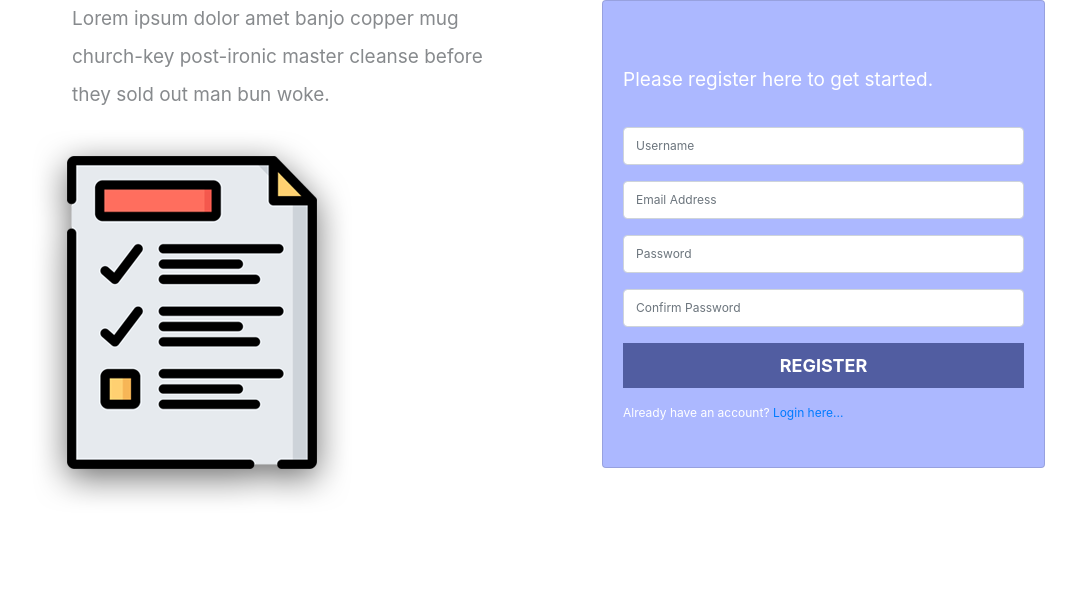
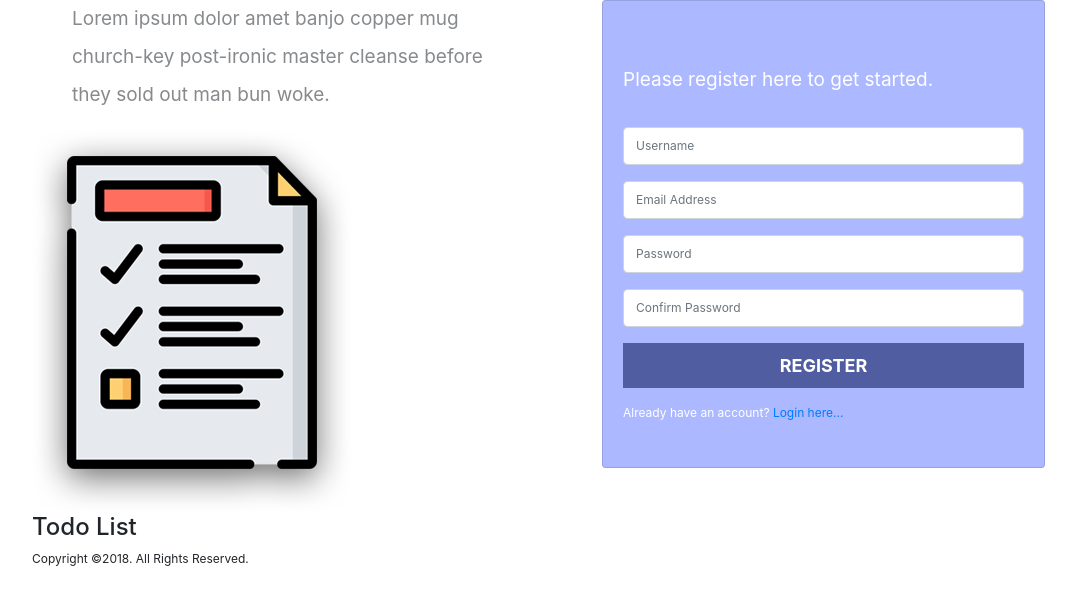
Before and after one commit to SendiSteve/bootstrap-todo-list, a plain HTML site: page index.html in a window 1280 px wide. Shown: the whole page, without its empty margins (53-1129 px from the left). Drawn offline with Linux system fonts and the light colour scheme.

Commit message:
Add footer section

```diff
--- a/index.html
+++ b/index.html
@@ -64,6 +64,19 @@
             </div>
         </div>
     </div>
+    <!-- Footer -->
+    <footer>
+        <div class="footer-bottom">
+            <div class="container">
+                <div class="footer-logo">
+                    <h4>Todo List</h4>
+                </div>
+                <div class="footer-copyright">
+                    <p>Copyright &copy;2018. All Rights Reserved.</p>
+                </div>
+            </div>
+        </div>
+    </footer>
     <!-- jquery -->
     <script src="js/jQuery/jquery-3.3.1.slim.min.js"></script>
     <!-- bootstrap js -->
```
